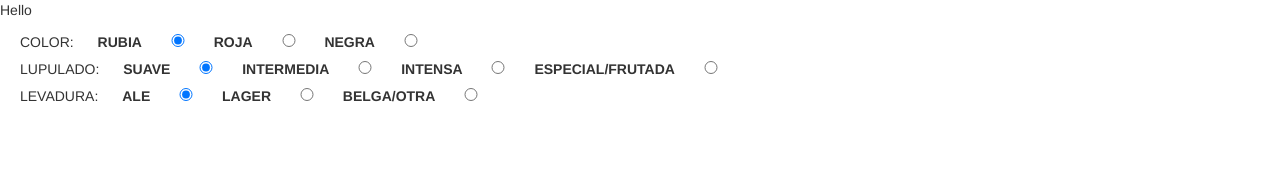
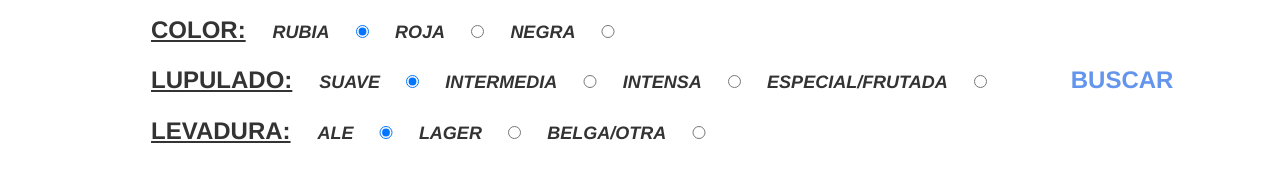
Before and after one commit to fischer222/fischer222.github.io, a plain HTML site: page index.html in a window 1280 px wide. Drawn offline with nearby package versions, Linux system fonts and the light colour scheme.

Commit message:
Add files via upload

```diff
--- a/index.html
+++ b/index.html
@@ -8,11 +8,11 @@
 </head>
 
 <body>
-<p>Hello</p>
 
 
 
-<div class="col-10">
+
+
 <div class="filtro"> <span class="spanfiltro">COLOR:</span>
     <label for="rubia">RUBIA</label> <input type="radio" id="idrubia" name="color" value=".rubia" class="opfiltro" checked>
     <label for="roja">ROJA</label> <input type="radio" id="idroja" name="color" value=".roja" class="opfiltro">
@@ -24,6 +24,7 @@
     <label for="intermedia">INTERMEDIA</label> <input type="radio" id="idintermedia" name="lupulado" value=".intermedia" class="opfiltro">
     <label for="intensa">INTENSA</label> <input type="radio" id="idintensa" name="lupulado" value=".intensa" class="opfiltro">
     <label for="especial">ESPECIAL/FRUTADA</label> <input type="radio" id="idespecial" name="lupulado" value=".especial" class="opfiltro">
+    <span id="comando">BUSCAR</span>
     </div>
 
 <div class="filtro"> <span class="spanfiltro">LEVADURA:</span>
@@ -31,6 +32,8 @@
     <label for="lager">LAGER</label> <input type="radio" id="idlager" name="levadura" value=".lager" class="opfiltro">
     <label for="otras">BELGA/OTRA</label> <input type="radio" id="idotra" name="levadura" value=".otra" class="opfiltro">
     </div>
+
+
 
 
 
@@ -112,7 +115,7 @@
 </iframe>
 </div>
 
-<div id="pacifica" class="col-6 col-md-3 cerveza rubia inetrmedia lager darwin">
+<div id="pacifica" class="col-6 col-md-3 cerveza rubia intermedia lager darwin">
 <iframe scrolling="no" data-src="https://tienda.cervezadarwin.com/latas/" src="about:blank" style="border: 0px none; margin-left: -233px; height: 1190px; margin-top: -678px; width: 426px;">
 </iframe>
 </div>
@@ -156,8 +159,6 @@
 
 
 
-
-
 </div>
 </div>
 
--- a/jscript.js
+++ b/jscript.js
@@ -9,6 +9,8 @@
 //    })
 
 //}
+
+
 
 
 function show(clase){
@@ -24,3 +26,10 @@ function show(clase){
     })
 
 }
+
+var target = ""
+
+$("#comando").click(function(){
+    var target = $('input[name=color]:checked').val()+$('input[name=lupulado]:checked').val()+$('input[name=levadura]:checked').val()
+    show(target)
+})
--- a/styles.css
+++ b/styles.css
@@ -1,7 +1,6 @@
 
 .cerveza{
     display: none;
-
     overflow: hidden;
     margin: 0px;
     max-width: 186px;
@@ -9,16 +8,42 @@
 }
 
 .container{
-    margin: 0px;
+    margin-top: 2%;
 }
 
 .opfiltro{
 
     min-width: 5%;
 
+}
+
+
+.filtro{
+    margin-top: 1%;
+    margin-left: 10%;
+    text-align: left;
 
 }
 
 .spanfiltro{
-    margin: 20px;
+
+    margin: 2%;
+    font-size: x-large;
+    font-weight: bolder;
+    text-decoration: underline;
+
 }
+
+label{
+    font-size: large;
+    font-style: italic;
+
+}
+
+#comando{
+    margin-left: 5%;
+    font-size: x-large;
+    font-weight: bolder;
+    color: cornflowerblue;
+    cursor: pointer;
+}
```
